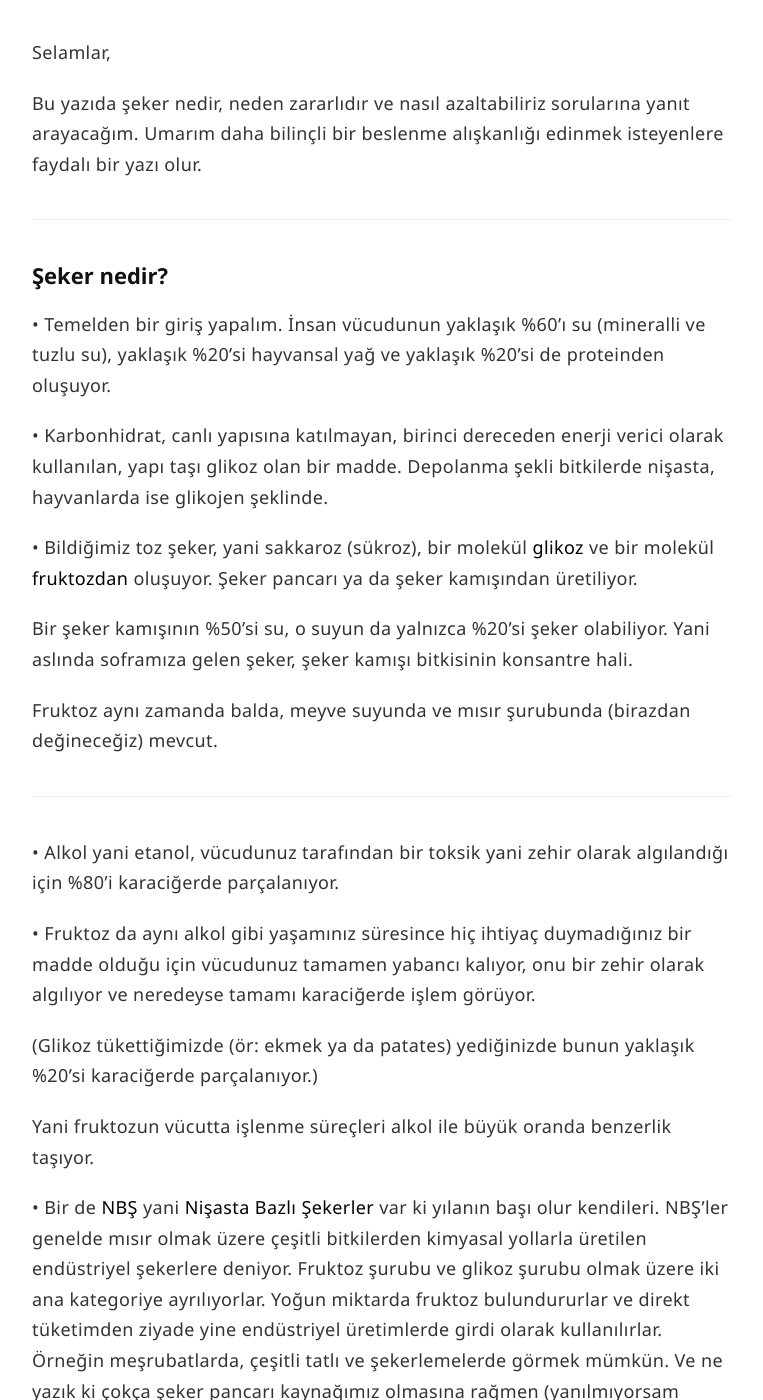
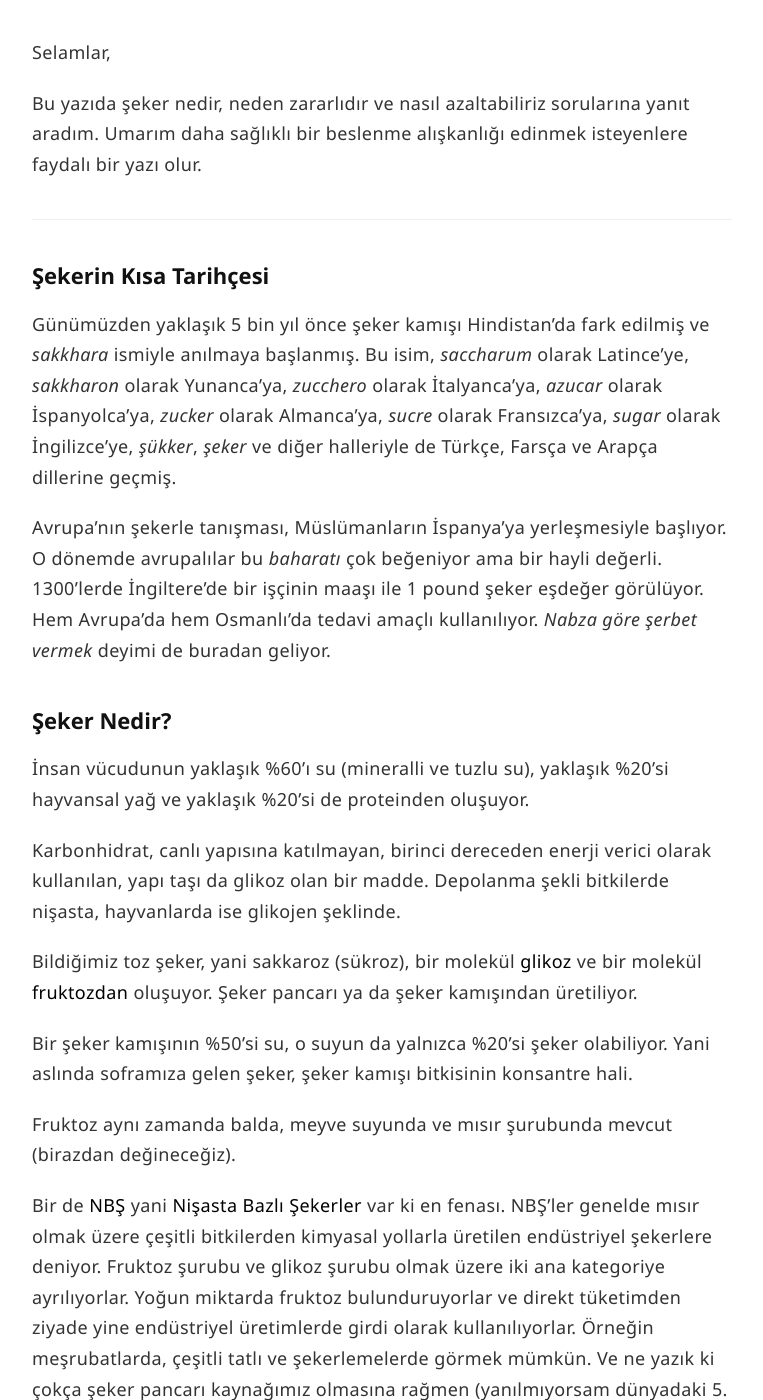
Before and after one commit to burakekici/burakekici.github.io, a Jekyll site: the page built from _posts/2018-05-21-seker.markdown, in a window 1280 px wide and 1400 px high, scrolled down 283 px. Shown: the whole window, without its empty margins (258-1021 px from the left). Built offline with Jekyll 4.4.1, drawn with Linux system fonts in a browser that asks for light colours; comment, search, counter and statistics services are not loaded; some of the changed text lies outside the part shown.

Commit message:
Sugar post updated.

```diff
--- a/_posts/2018-05-21-seker.markdown
+++ b/_posts/2018-05-21-seker.markdown
@@ -18,65 +20,67 @@ description: Şeker nedir? Neden alkol ve uyuşturucu kadar zararlıdır?
 
 Selamlar,
 
-Bu yazıda şeker nedir, neden zararlıdır ve nasıl azaltabiliriz sorularına yanıt arayacağım. Umarım daha bilinçli bir beslenme alışkanlığı edinmek isteyenlere faydalı bir yazı olur.
+Bu yazıda şeker nedir, neden zararlıdır ve nasıl azaltabiliriz sorularına yanıt aradım. Umarım daha sağlıklı bir beslenme alışkanlığı edinmek isteyenlere faydalı bir yazı olur.
 
 ---
 
-## Şeker nedir?
+## Şekerin Kısa Tarihçesi
 
-• Temelden bir giriş yapalım. İnsan vücudunun yaklaşık %60'ı su (mineralli ve tuzlu su), yaklaşık %20'si hayvansal yağ ve yaklaşık %20'si de proteinden oluşuyor.
+Günümüzden yaklaşık 5 bin yıl önce şeker kamışı Hindistan’da fark edilmiş ve _sakkhara_ ismiyle anılmaya başlanmış. Bu isim, _saccharum_ olarak Latince'ye, _sakkharon_ olarak Yunanca'ya, _zucchero_ olarak İtalyanca'ya, _azucar_ olarak İspanyolca'ya, _zucker_ olarak Almanca'ya, _sucre_ olarak Fransızca'ya, _sugar_ olarak İngilizce'ye, _şükker_, _şeker_ ve diğer halleriyle de Türkçe, Farsça ve Arapça dillerine geçmiş.
 
-• Karbonhidrat, canlı yapısına katılmayan, birinci dereceden enerji verici olarak kullanılan, yapı taşı glikoz olan bir madde. Depolanma şekli bitkilerde nişasta, hayvanlarda ise glikojen şeklinde.
+Avrupa'nın şekerle tanışması, Müslümanların İspanya'ya yerleşmesiyle başlıyor. O dönemde avrupalılar bu _baharatı_ çok beğeniyor ama bir hayli değerli. 1300'lerde İngiltere'de bir işçinin maaşı ile 1 pound şeker eşdeğer görülüyor. Hem Avrupa'da hem Osmanlı'da tedavi amaçlı kullanılıyor. _Nabza göre şerbet vermek_ deyimi de buradan geliyor.
 
-• Bildiğimiz toz şeker, yani sakkaroz (sükroz), bir molekül **glikoz** ve bir molekül **fruktozdan** oluşuyor. Şeker pancarı ya da şeker kamışından üretiliyor.
+## Şeker Nedir?
+
+İnsan vücudunun yaklaşık %60'ı su (mineralli ve tuzlu su), yaklaşık %20'si hayvansal yağ ve yaklaşık %20'si de proteinden oluşuyor.
+
+Karbonhidrat, canlı yapısına katılmayan, birinci dereceden enerji verici olarak kullanılan, yapı taşı da glikoz olan bir madde. Depolanma şekli bitkilerde nişasta, hayvanlarda ise glikojen şeklinde.
+
+Bildiğimiz toz şeker, yani sakkaroz (sükroz), bir molekül **glikoz** ve bir molekül **fruktozdan** oluşuyor. Şeker pancarı ya da şeker kamışından üretiliyor.
 
 Bir şeker kamışının %50'si su, o suyun da yalnızca %20'si şeker olabiliyor. Yani aslında soframıza gelen şeker, şeker kamışı bitkisinin konsantre hali.
 
-Fruktoz aynı zamanda balda, meyve suyunda ve mısır şurubunda (birazdan değineceğiz) mevcut.
+Fruktoz aynı zamanda balda, meyve suyunda ve mısır şurubunda  mevcut (birazdan değineceğiz).
+
+Bir de **NBŞ** yani **Nişasta Bazlı Şekerler** var ki en fenası. NBŞ'ler genelde mısır olmak üzere çeşitli bitkilerden kimyasal yollarla üretilen endüstriyel şekerlere deniyor. Fruktoz şurubu ve glikoz şurubu olmak üzere iki ana kategoriye ayrılıyorlar. Yoğun miktarda fruktoz bulunduruyorlar ve direkt tüketimden ziyade yine endüstriyel üretimlerde girdi olarak kullanılıyorlar. Örneğin meşrubatlarda, çeşitli tatlı ve şekerlemelerde görmek mümkün. Ve ne yazık ki çokça şeker pancarı kaynağımız olmasına rağmen (yanılmıyorsam dünyadaki 5. şeker pancarı üreticisiyiz) ucuz olduğu için ülkemizde son yıllarda mısır şurubu üretmek için mısır ithal edilmeye başlanmış. NBŞ'ler daha uzun raf ömrü de sağlayınca gıda üreticileri için biçilmiş kaftan olmuş.
+
+<div style="width:100%;height:0;padding-bottom:56%;position:relative;"><iframe src="https://giphy.com/embed/4aXkoYHpZWInu" width="100%" height="100%" style="position:absolute" frameBorder="0" class="giphy-embed" allowFullScreen></iframe></div><p><a href="https://giphy.com/gifs/4aXkoYHpZWInu"></a>
+<figcaption>Harika GIF dimi 😄</figcaption>
+</p>
 
 ---
 
-• Alkol yani etanol, vücudunuz tarafından bir toksik yani zehir olarak algılandığı için %80'i karaciğerde parçalanıyor.
+## Şeker neden düşman?
 
-• Fruktoz da aynı alkol gibi yaşamınız süresince hiç ihtiyaç duymadığınız bir madde olduğu için vücudunuz tamamen yabancı kalıyor, onu bir zehir olarak algılıyor ve neredeyse tamamı karaciğerde işlem görüyor.
+Alkol yani etanol, vücudunuz tarafından bir toksik yani zehir olarak algılandığı için %80'i karaciğerde parçalanıyor.
+
+Fruktoz da aynı alkol gibi yaşamınız süresince hiç ihtiyaç duymadığınız bir madde olduğu için vücudunuz tamamen yabancı kalıyor, onu bir zehir olarak algılıyor ve neredeyse tamamı karaciğerde işlem görüyor.
 
 (Glikoz tükettiğimizde (ör: ekmek ya da patates) yediğinizde bunun yaklaşık %20'si karaciğerde parçalanıyor.)
 
 Yani fruktozun vücutta işlenme süreçleri alkol ile büyük oranda benzerlik taşıyor.
 
-• Bir de **NBŞ** yani **Nişasta Bazlı Şekerler** var ki yılanın başı olur kendileri. NBŞ'ler genelde mısır olmak üzere çeşitli bitkilerden kimyasal yollarla üretilen endüstriyel şekerlere deniyor. Fruktoz şurubu ve glikoz şurubu olmak üzere iki ana kategoriye ayrılıyorlar. Yoğun miktarda fruktoz bulundururlar ve direkt tüketimden ziyade yine endüstriyel üretimlerde girdi olarak kullanılırlar. Örneğin meşrubatlarda, çeşitli tatlı ve şekerlemelerde görmek mümkün. Ve ne yazık ki çokça şeker pancarı kaynağımız olmasına rağmen (yanılmıyorsam dünyadaki 5. şeker pancarı üreticisiyiz) ucuz olduğu için son yıllarda mısır şurubu üretmek için mısır ithal edilmeye başlanmış. NBŞ'ler daha uzun raf ömrü de sağlayınca gıda üreticileri için biçilmiş kaftan olmuş.
+Şeker diyabete, hızlı kilo alımına ve dolayısıyla obeziteye, ani duygu değişimine ve **bağımlılığa** yol açıyor. **Karaciğerde alkol ile neredeyse aynı etkiyi gösteriyor.**
 
-Şimdi müsaadenizle tanım kısmını kapatıyorum.
-
-<div style="width:100%;height:0;padding-bottom:56%;position:relative;"><iframe src="https://giphy.com/embed/4aXkoYHpZWInu" width="100%" height="100%" style="position:absolute" frameBorder="0" class="giphy-embed" allowFullScreen></iframe></div><p><a href="https://giphy.com/gifs/4aXkoYHpZWInu"></a>
-<figcaption>Harika GIF dimi 😄 "Sugar intake" aratırken denk geldi.</figcaption>
-</p>
-
-<!--<iframe src="https://giphy.com/embed/4aXkoYHpZWInu" width="480" height="270" frameBorder="0" class="giphy-embed" allowFullScreen></iframe><p><a href="https://giphy.com/gifs/4aXkoYHpZWInu">via GIPHY</a></p>-->
-
----
-
-## Şeker neden düşman?
-
-• Şeker diyabete, hızlı kilo alımına ve dolayısıyla obeziteye, ani duygu değişimine ve **bağımlılığa** yol açıyor. **Karaciğerde alkol ile neredeyse aynı etkiyi gösteriyor.**
-
-• Bir deneyde bir süre boyunca farklı zamanlarda **farelere kokain ve şeker** veriliyor. Bir süre sonra kokain ve şeker aynı zamanda fareye sunuluyor ve **farelerin %94'ü şekeri seçiyor**.
+Bir deneyde bir süre boyunca farklı zamanlarda **farelere kokain ve şeker** veriliyor. Bir süre sonra kokain ve şeker aynı zamanda fareye sunuluyor ve **farelerin %94'ü şekeri seçiyor**.
 
 Hatta bir aşama sonrasında şekere giden farelere elektrik şoku veriyorlar, ama fareler yine de kokain yerine şoka razı olarak şekere gidiyorlar.
 
 > Şeker, kokainden 8 kat daha fazla bağımlılık yapıyor.
 
-• Yoğun şeker tüketimi **beyin aktivitelerini yavaşlatıyor** ve öğrenme süreçlerinizin yavaşlamasına sebep oluyor.
+Yoğun şeker tüketimi **beyin aktivitelerini yavaşlatıyor** ve öğrenme süreçlerinizin yavaşlamasına sebep oluyor.
 
-• Şeker tüketimini azaltmak insülin seviyesinin düzelmesini, obezite, diyabet, kötü kolesterol ve kalp rahatsızlıklarının daha az görülmesini sağlıyor.
+Şeker tüketimini azaltmak insülin seviyesinin düzelmesini, obezite, diyabet, kötü kolesterol ve kalp rahatsızlıklarının daha az görülmesini sağlıyor.
 
-• Daha az şeker tüketimiyle depresyon riskini azaltmak ve genel olarak daha pozitif bir ruh haline sahip olmak mümkün.
+Daha az şeker tüketimiyle depresyon riskini azaltmak ve genel olarak daha pozitif bir ruh haline sahip olmak mümkün.
+
+Ayrıca şeker, diş çürümesine yol açan bakterilerle mücadele eden salyadaki organizmaları öldürerek dişlerin çürümesine sebep olabiliyor.
 
 ---
 
-• **İnsülinin en önemli görevi, dolaşımdaki kan şekerini derhal dolaşımdan uzaklaştırmaktır**. Depoya gönderir ve bu da karaciğeri, göbeği ve başka bölgeleri yağlandırır.
+**İnsülinin en önemli görevi, dolaşımdaki kan şekerini derhal dolaşımdan uzaklaştırmaktır**. Depoya gönderir ve bu da karaciğeri, göbeği ve başka bölgeleri yağlandırır.
 
-• Özellikle yoğun fruktoz tüketiminde, pankreasımız bizi bu zehirden korumak için bol miktarda insülin üretmeye çalışıyor, bu da sindirimi kontrol eden hormonların daha az üretilmesine sebep oluyor. Akabinde sindirim yapılamadığı için vücut enerji üretemediğinden beyin "Yemek yemeliyim" sinyalleriyle sizi yeniden yemek yemeye sevk ediyor. **Sonuç: doymama hissi ve şişmanlama**.
+Özellikle yoğun fruktoz tüketiminde, pankreasımız bizi bu zehirden korumak için bol miktarda insülin üretmeye çalışıyor, bu da sindirimi kontrol eden hormonların daha az üretilmesine sebep oluyor. Akabinde sindirim yapılamadığı için vücut enerji üretemediğinden beyin "Yemek yemeliyim" sinyalleriyle sizi yeniden yemek yemeye sevk ediyor. **Sonuç: doymama hissi ve şişmanlama**.
 
 <!--Aynı zamanda vücudunuzda yüksek insülin direnci baş gösterecektir. Yani şeker vücuttaki hücrelere giremiyor ve damarlarda dolanmaya devam ediyor. Bu da şeker hastalığını doğurmuş oluyor. -->
 
@@ -109,7 +113,7 @@ Ayrıca paketli gıdalarda raf ömrünü artırmak için lif oranı düşürül
 
 • Şekerlemeleri, çikolataları azaltabilirsiniz.
 
-• Çaya şeker atmayı bırakabilirsiniz. (Evet, çayın gerçekten bir tadı var.)
+• Çaya şeker atmayı bırakabilirsiniz.
 
 <iframe src="https://giphy.com/embed/kVVEP6SmfEXvy" width="480" height="300" frameBorder="0" class="giphy-embed" allowFullScreen></iframe><p><a href="https://giphy.com/gifs/coffee-morning-kVVEP6SmfEXvy"></a></p>
 
@@ -117,7 +121,9 @@ Ayrıca paketli gıdalarda raf ömrünü artırmak için lif oranı düşürül
 
 • Beyaz ekmek yerine tam tahıllı ekmekler tüketebilirsiniz.
 
-• Endüstriyel gıdaların "İçindekiler" kısmında "şeker" ya da "x şurubu" şeklinde gördüğünüz tüm ibareler tehlike habercisidir!
+• Alternatif olarak meyve, kuruyemiş, yoğurt yiyebilir; çay, kahve, ayran ve soda tercih edebilirsiniz.
+
+• Endüstriyel gıdaların "İçindekiler" kısmında "şeker" ya da "x şurubu" şeklinde gördüğünüz tüm ibareler tehlike habercisidir.
 
 ---
 
@@ -151,11 +157,15 @@ Ayrıca paketli gıdalarda raf ömrünü artırmak için lif oranı düşürül
 
 Yeri gelmişken çikolatanın tarihçesinden de bahsetmek isterim.
 
-- Çikolata eski Latin Amerika medeniyeti olan Azteklere ait.
-- Aztekler ilk etapta kakao çekirdeklerini öğütüp sıvı haline getirip tüketirmiş.
-- Doğal olarak acı bir tada sahip.
-- Avrupalılar Güney Amerika'yı işgal edip sömürürken çikolatayı Avrupa'ya pazarlamak istiyor.
-- Bakmışlar yeterince ilgi görmüyor, içine şeker koyalım diyorlar. Sonrası malum. :)
+* Çikolata eski Latin Amerika medeniyeti olan Azteklere ait.
+
+* Aztekler ilk etapta kakao çekirdeklerini öğütüp sıvı haline getirip tüketirmiş.
+
+* Doğal olarak acı bir tada sahip.
+
+* Avrupalılar Güney Amerika'yı işgal edip sömürürken çikolatayı Avrupa'ya pazarlamak istiyor.
+
+* Bakmışlar yeterince ilgi görmüyor, içine şeker koyalım diyorlar. Sonrası malum. :)
 
 ---
 
@@ -195,3 +205,4 @@ Belki şunlara da göz gezdirmek istersiniz.
 
 - **[NTV - NBŞ'den uzak durmak için 10 neden](https://www.ntv.com.tr/saglik/nisasta-bazli-seker-neden-zararli-uzak-durmak-icin-10-neden,GecIffmRDkCOtnTYhMisQg)**
 - **[BloombergHT - NBŞ raporu](http://www.bloomberght.com/yorum/irfan-donat/2099739-nisasta-bazli-seker-nbs-raporu)**
+- **[Ekşi Şeyler - Alkolle ve Sigarayla Savaştığımız Gibi Neden Net Bir Şekilde Şekerle de Savaşmalıyız?](https://seyler.eksisozluk.com/alkolle-ve-sigarayla-savastigimiz-gibi-neden-net-bir-sekilde-sekerle-de-savasmaliyiz)**
```
Also changed, not shown: other parts of _posts/2018-05-21-seker.markdown (+6 -4 lines), about.md (+7 -6 lines), assets/images/2018/seker/cover.jpg (added).
